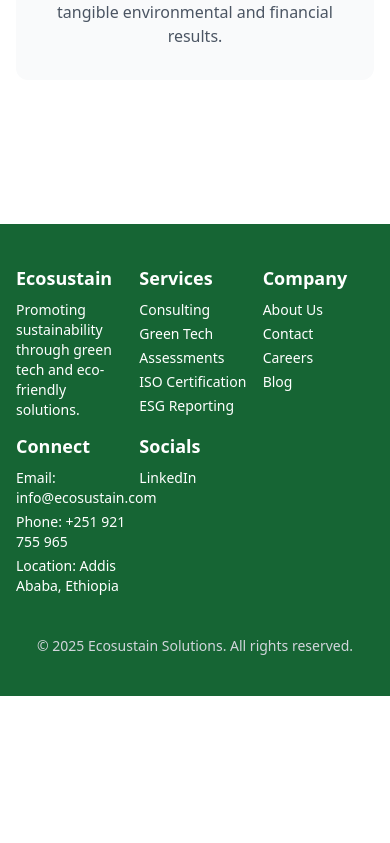
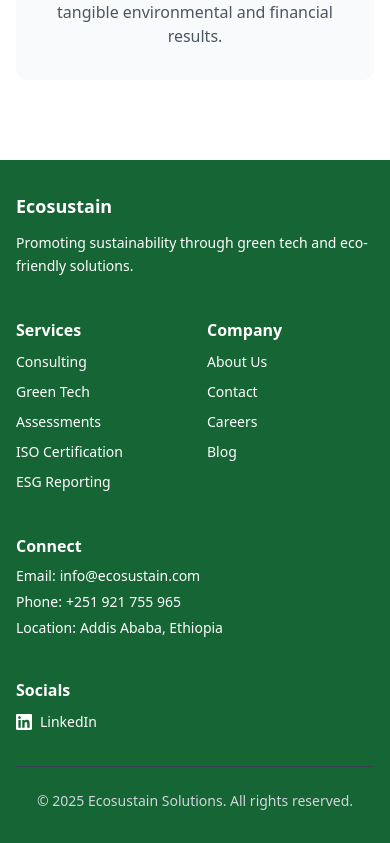
Before and after one commit to Desalegn23/ECOSUSTAIN, a React (Vite) app: page / in a window 390 px wide. Shown: the part 2367-3210 px from the top of the page. Before the commit the page ends 3063 px from the top, so only its background shows below. Built offline with nearby package versions, Linux system fonts and the light colour scheme.

Commit message:
update footer to display the columns in mobile

```diff
--- a/src/Components/Footer.jsx
+++ b/src/Components/Footer.jsx
@@ -4,78 +4,80 @@
   const currentYear = new Date().getFullYear();
 
   return (
-    <footer className="bg-green-800 text-white py-10 px-4 mt-16">
-      <div className="max-w-6xl mx-auto grid grid-cols-3 sm:grid-cols-3 md:grid-cols-3 lg:grid-cols-5 gap-3 sm:gap-6 md:gap-8">
-        {/* Ecosustain Section */}
-        <div className="footer-section">
-          <h3 className="text-lg font-bold mb-2">Ecosustain</h3>
-          <p className="text-sm">
+    <footer className="bg-green-800 text-white py-8 px-4 md:py-10">
+      <div className="max-w-6xl mx-auto grid grid-cols-2 sm:grid-cols-2 md:grid-cols-3 lg:grid-cols-5 gap-6 sm:gap-6 md:gap-8">
+        {/* Ecosustain Section - Full width on mobile */}
+        <div className="col-span-2 sm:col-span-1">
+          <h3 className="text-lg font-bold mb-3">Ecosustain</h3>
+          <p className="text-sm leading-relaxed">
             Promoting sustainability through green tech and eco-friendly solutions.
           </p>
         </div>
 
         {/* Services Section */}
-        <div className="footer-section">
-          <h3 className="text-lg font-semibold mb-2">Services</h3>
-          <ul className="space-y-1 text-sm">
-            <li><Link to="/eco-friendly-consulting" className="hover:underline">Consulting</Link></li>
-            <li><Link to="/green-technology-solutions" className="hover:underline">Green Tech</Link></li>
-            <li><Link to="/environmental-impact-assessments" className="hover:underline">Assessments</Link></li>
-            <li><Link to="/iso-certification-support" className="hover:underline">ISO Certification</Link></li>
-            <li><Link to="/esg-integration-reporting" className="hover:underline">ESG Reporting</Link></li>
+        <div className="mt-4 sm:mt-0">
+          <h3 className="text-base font-semibold mb-2">Services</h3>
+          <ul className="space-y-1.5 text-sm">
+            <li><Link to="/eco-friendly-consulting" className="hover:underline block py-0.5">Consulting</Link></li>
+            <li><Link to="/green-technology-solutions" className="hover:underline block py-0.5">Green Tech</Link></li>
+            <li><Link to="/environmental-impact-assessments" className="hover:underline block py-0.5">Assessments</Link></li>
+            <li><Link to="/iso-certification-support" className="hover:underline block py-0.5">ISO Certification</Link></li>
+            <li><Link to="/esg-integration-reporting" className="hover:underline block py-0.5">ESG Reporting</Link></li>
           </ul>
         </div>
 
         {/* Company Section */}
-        <div className="footer-section">
-          <h3 className="text-lg font-semibold mb-2">Company</h3>
-          <ul className="space-y-1 text-sm">
-            <li><Link to="/about" className="hover:underline">About Us</Link></li>
-            <li><Link to="/contact" className="hover:underline">Contact</Link></li>
-            <li><Link to="/careers" className="hover:underline">Careers</Link></li>
-            <li><Link to="/blog" className="hover:underline">Blog</Link></li>
+        <div className="mt-4 sm:mt-0">
+          <h3 className="text-base font-semibold mb-2">Company</h3>
+          <ul className="space-y-1.5 text-sm">
+            <li><Link to="/about" className="hover:underline block py-0.5">About Us</Link></li>
+            <li><Link to="/contact" className="hover:underline block py-0.5">Contact</Link></li>
+            <li><Link to="/careers" className="hover:underline block py-0.5">Careers</Link></li>
+            <li><Link to="/blog" className="hover:underline block py-0.5">Blog</Link></li>
           </ul>
         </div>
 
-        {/* Connect Section */}
-        <div className="footer-section">
-          <h3 className="text-lg font-semibold mb-2">Connect</h3>
-          <ul className="space-y-1 text-sm">
-            <li>Email: <a href="mailto:info@ecosustain.com" className="hover:underline">info@ecosustain.com</a></li>
-            <li>Phone: <a href="tel:+251921755965" className="hover:underline">+251 921 755 965</a></li>
-            <li>Location: Addis Ababa, Ethiopia</li>
+        {/* Connect Section - Moves to second row on mobile */}
+        <div className="col-span-2 sm:col-span-1 mt-4 sm:mt-0">
+          <h3 className="text-base font-semibold mb-2">Connect</h3>
+          <ul className="space-y-1.5 text-sm">
+            <li className="flex items-start">
+              <span className="font-medium mr-1">Email:</span>
+              <a href="mailto:info@ecosustain.com" className="hover:underline break-all">info@ecosustain.com</a>
+            </li>
+            <li className="flex items-center">
+              <span className="font-medium mr-1">Phone:</span>
+              <a href="tel:+251921755965" className="hover:underline">+251 921 755 965</a>
+            </li>
+            <li className="flex items-start">
+              <span className="font-medium mr-1">Location:</span>
+              <span>Addis Ababa, Ethiopia</span>
+            </li>
           </ul>
         </div>
 
         {/* Socials Section */}
-        <div className="footer-section">
-          <h3 className="text-lg font-semibold mb-2">Socials</h3>
-          <ul className="space-y-1 text-sm">
-            {/* <li>
-              <a href="https://facebook.com/ecosustain" target="_blank" rel="noopener noreferrer" className="hover:underline">
-                Facebook
-              </a>
-            </li> */}
-            {/* <li>
-              <a href="https://twitter.com/ecosustain" target="_blank" rel="noopener noreferrer" className="hover:underline">
-                Twitter
-              </a>
-            </li> */}
+        <div className="col-span-2 sm:col-span-1 mt-4 sm:mt-0">
+          <h3 className="text-base font-semibold mb-2">Socials</h3>
+          <ul className="space-y-1.5 text-sm">
             <li>
-              <a href="https://www.linkedin.com/company/ecosustain-solutions/posts/?feedView=all" target="_blank" rel="noopener noreferrer" className="hover:underline">
+              <a
+                href="https://www.linkedin.com/company/ecosustain-solutions/posts/?feedView=all"
+                target="_blank"
+                rel="noopener noreferrer"
+                className="hover:underline flex items-center py-0.5"
+              >
+                <svg className="w-4 h-4 mr-2" fill="currentColor" viewBox="0 0 24 24" aria-hidden="true">
+                  <path d="M20.447 20.452h-3.554v-5.569c0-1.328-.027-3.037-1.852-3.037-1.853 0-2.136 1.445-2.136 2.939v5.667H9.351V9h3.414v1.561h.046c.477-.9 1.637-1.85 3.37-1.85 3.601 0 4.267 2.37 4.267 5.455v6.286zM5.337 7.433c-1.144 0-2.063-.926-2.063-2.065 0-1.138.92-2.063 2.063-2.063 1.14 0 2.064.925 2.064 2.063 0 1.139-.925 2.065-2.064 2.065zm1.782 13.019H3.555V9h3.564v11.452zM22.225 0H1.771C.792 0 0 .774 0 1.729v20.542C0 23.227.792 24 1.771 24h20.451C23.2 24 24 23.227 24 22.271V1.729C24 .774 23.2 0 22.222 0h.003z"/>
+                </svg>
                 LinkedIn
               </a>
             </li>
-            {/* <li>
-              <a href="https://youtube.com/ecosustain" target="_blank" rel="noopener noreferrer" className="hover:underline">
-                YouTube
-              </a>
-            </li> */}
           </ul>
         </div>
       </div>
 
-      <div className="text-center text-sm text-gray-300 mt-10">
+      <div className="max-w-6xl mx-auto text-center text-sm text-gray-300 mt-8 pt-6 border-t border-gray-700">
         &copy; {currentYear} Ecosustain Solutions. All rights reserved.
       </div>
     </footer>
```
